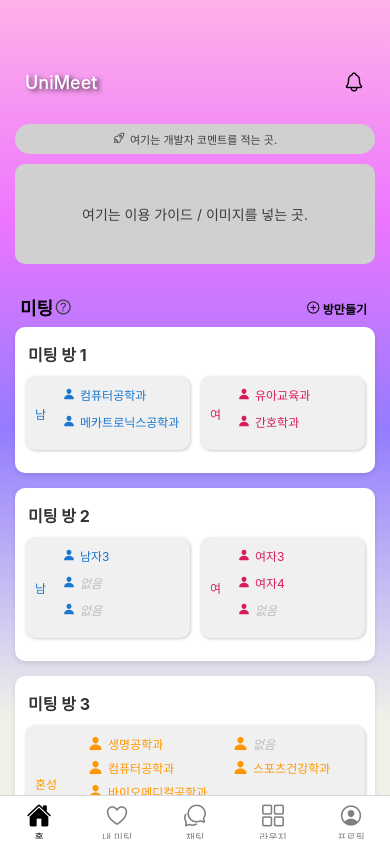
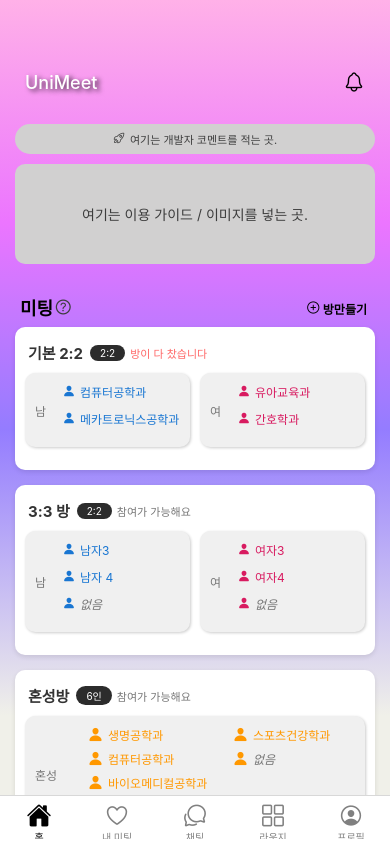
Before and after one commit to simjjjj/UNIMEET, a React Native app: screen / in a window 390 px wide. Built offline with nearby package versions, Linux system fonts and the light colour scheme.

Commit message:
방 만들기 모달 & 디자인 수정, 방이 찼는지, 안 찼는지 확인하는 코드 &

```diff
--- a/Screens/Home/Home.tsx
+++ b/Screens/Home/Home.tsx
@@ -1,65 +1,122 @@
 import React, { useState } from 'react';
-import { View, Text, StyleSheet, ScrollView, TouchableOpacity } from 'react-native';
+import { View, Text, StyleSheet, ScrollView, TouchableOpacity, Modal, TextInput, Button } from 'react-native';
 import Header from '../../navigation/Header';
 import { Ionicons } from '@expo/vector-icons';
 import { LinearGradient } from 'expo-linear-gradient';
 
-type Participant = {
+// 타입 정의
+type Gender = '남' | '여';
+
+interface Participant {
   id: number;
   name: string;
-  gender: '남' | '여';
-};
+  gender: Gender;
+}
 
-type MeetingRoom = {
+interface MeetingRoom {
   id: number;
+  title: string;
   participants: Participant[];
-};
+  type?: 'pair' | 'mixed'; // 혼성방 여부
+}
+
+interface RoomPreset {
+  label: string;
+  male: number;
+  female: number;
+  type: 'pair' | 'mixed';
+}
+
+const ROOM_PRESETS: RoomPreset[] = [
+  { label: '1:1', male: 1, female: 1, type: 'pair' },
+  { label: '2:2', male: 2, female: 2, type: 'pair' },
+  { label: '3:3', male: 3, female: 3, type: 'pair' },
+  { label: '혼성 4인', male: 2, female: 2, type: 'mixed' },
+  { label: '혼성 6인', male: 3, female: 3, type: 'mixed' },
+];
 
 const Home: React.FC = () => {
   const [meetingRooms, setMeetingRooms] = useState<MeetingRoom[]>([
     {
       id: 1,
+      title: '기본 2:2',
       participants: [
         { id: 1, name: "컴퓨터공학과", gender: "남" },
         { id: 2, name: "메카트로닉스공학과", gender: "남" },
         { id: 3, name: "유아교육과", gender: "여" },
         { id: 4, name: "간호학과", gender: "여" },
       ],
+      type: 'pair',
     },
     {
       id: 2,
+      title: '3:3 방',
       participants: [
         { id: 5, name: "남자3", gender: "남" },
-        { id: 6, name: "", gender: "남" },
+        { id: 6, name: "남자 4", gender: "남" },
         { id: 7, name: "", gender: "남" },
         { id: 8, name: "여자3", gender: "여" },
         { id: 9, name: "여자4", gender: "여" },
         { id: 10, name: "", gender: "여" },
       ],
+      type: 'pair',
     },
     {
       id: 3,
+      title: '혼성방',
       participants: [
         { id: 1, name: "생명공학과", gender: "남" },
-        { id: 2, name: "", gender: "여" },
-        { id: 3, name: "컴퓨터공학과", gender: '남'},
-        { id: 4, name: '스포츠건강학과', gender: '여'},
-        { id: 5, name: '바이오메디컬공학과', gender: '여'},
-        { id: 6, name: '', gender: '남'},
-      ]
+        { id: 2, name: "스포츠건강학과", gender: "여" },
+        { id: 3, name: "컴퓨터공학과", gender: '남' },
+        { id: 4, name: '', gender: '여' },
+        { id: 5, name: '바이오메디컬공학과', gender: '여' },
+        { id: 6, name: '', gender: '남' },
+      ],
+      type: 'mixed',
     },
   ]);
 
-  const handleNotificationPress = () => {
-    alert('홈 화면에서 알림을 눌렀습니다!');
+  // 모달 상태 및 입력값
+  const [modalVisible, setModalVisible] = useState<boolean>(false);
+  const [roomTitle, setRoomTitle] = useState<string>('');
+  const [selectedPreset, setSelectedPreset] = useState<RoomPreset>(ROOM_PRESETS[0]);
+
+  // 인원수 표시
+  const getPeopleLabel = (room: MeetingRoom) => {
+    const maleTotal :number = room.participants.filter(p => p.gender === "남").length;
+    const femaleTotal :number = room.participants.filter(p => p.gender === "여").length;
+    if (room.type === 'mixed') {
+      return `${room.participants.length}인`;
+    }
+    const maleCountFilled :number = room.participants.filter(p => p.gender === "남" && p.name !== "").length;
+    const femaleCountFilled :number = room.participants.filter(p => p.gender === "여" && p.name !== "").length;
+    return `${maleCountFilled}:${femaleCountFilled}`;
   };
 
+  // 방이 다 찼는지(name이 모두 채워졌는지)
+  const isRoomFull = (room: MeetingRoom) =>
+    room.participants.every((p: Participant) => p.name !== "");
+
+  // 방 만들기
   const handleCreateRoom = () => {
-    alert('방 만들기 기능 준비 중!');
+    setModalVisible(true);
   };
 
-  const handleMeetingInfo = () => {
-    alert('설명하는 기능 준비중');
+  const handleAddRoom = () => {
+    if (!roomTitle.trim()) return;
+    const m :number = selectedPreset.male;
+    const f :number = selectedPreset.female;
+    const newId :number = (meetingRooms.length ? Math.max(...meetingRooms.map(r => r.id)) : 0) + 1;
+    const participants: Participant[] = [
+      ...Array(m).fill(null).map((_, idx) => ({ id: newId * 100 + idx + 1, name: "", gender: "남" as Gender })),
+      ...Array(f).fill(null).map((_, idx) => ({ id: newId * 100 + m + idx + 1, name: "", gender: "여" as Gender })),
+    ];
+    const type: 'pair' | 'mixed' = selectedPreset.type;
+    const title :string = roomTitle;
+    setMeetingRooms([...meetingRooms, { id: newId, title, participants, type }]);
+    setModalVisible(false);
+    setRoomTitle('');
+    setSelectedPreset(ROOM_PRESETS[0]);
   };
 
   return (
@@ -70,7 +127,7 @@ const Home: React.FC = () => {
       end={{ x: 0, y: 0.5 }}
       style={styles.container}
     >
-      <Header title="UniMeet" onNotificationPress={handleNotificationPress} />
+      <Header title="UniMeet" onNotificationPress={() => alert('홈 화면에서 알림을 눌렀습니다!')} />
 
       <ScrollView contentContainerStyle={styles.content}>
         <View style={styles.comment}>
@@ -84,7 +141,7 @@ const Home: React.FC = () => {
 
         <View style={styles.meetingContainer}>
           <Text style={styles.text1}>미팅</Text>
-          <TouchableOpacity onPress={handleMeetingInfo}>
+          <TouchableOpacity onPress={() => alert('설명하는 기능 준비중')}>
             <Ionicons name="help-circle-outline" size={20} style={styles.icon} />
           </TouchableOpacity>
           <View style={{ flex: 1 }} />
@@ -94,14 +151,29 @@ const Home: React.FC = () => {
           </TouchableOpacity>
         </View>
 
-        {meetingRooms.map((room) => (
+        {meetingRooms.map((room) => {
+          const maleTotal :number = room.participants.filter(p => p.gender === "남").length;
+          const femaleTotal :number = room.participants.filter(p => p.gender === "여").length;
+          const isPureGender :boolean = room.type !== 'mixed';
+          const isMixed :boolean = room.type === 'mixed';
+          return (
             <View key={room.id} style={styles.meetingCard}>
               <View style={styles.cardHeader}>
-              <Text style={styles.cardTitle}>미팅 방 {room.id}</Text>
+                <Text style={styles.cardTitle}>{room.title}</Text>
+                <View style={styles.statusRow}>
+                  <Text style={styles.peopleCount}>{getPeopleLabel(room)}</Text>
+                  <Text
+                    style={[
+                      styles.roomStatus,
+                      isRoomFull(room) ? styles.fullStatus : styles.openStatus,
+                    ]}
+                  >
+                    {isRoomFull(room) ? "방이 다 찼습니다" : "참여가 가능해요"}
+                  </Text>
+                </View>
               </View>
               <View style={styles.participantsContainer}>
-              {/* 혼성 그룹 */}
-              {room.id === 3 ? (
+                {isMixed ? (
                   <View style={styles.mixedBox}>
                     <Text style={styles.mixedLabel}>혼성</Text>
                     <View style={styles.mixedParticipantsWrap}>
@@ -171,20 +243,64 @@ const Home: React.FC = () => {
                 )}
               </View>
             </View>
+          );
+        })}
+      </ScrollView>
+
+      {/* 방 만들기 모달 */}
+      <Modal
+        visible={modalVisible}
+        transparent
+        animationType="slide"
+        onRequestClose={() => setModalVisible(false)}
+      >
+        <View style={styles.modalOverlay}>
+          <View style={styles.modalContent}>
+            <Text style={{ fontWeight: 'bold', fontSize: 16, marginBottom: 10 }}>방 만들기</Text>
+            <Text style={{ marginBottom: 8 }}>미팅방 제목</Text>
+            <TextInput
+              style={styles.input}
+              value={roomTitle}
+              onChangeText={setRoomTitle}
+              placeholder="방 제목을 입력하세요"
+            />
+            <Text style={{ marginTop: 10, marginBottom: 8 }}>방 유형</Text>
+            <View style={{ flexDirection: 'row', flexWrap: 'wrap', marginBottom: 10 }}>
+              {ROOM_PRESETS.map(preset => (
+                <TouchableOpacity
+                  key={preset.label}
+                  style={[
+                    styles.presetBtn,
+                    selectedPreset.label === preset.label && styles.presetBtnSelected
+                  ]}
+                  onPress={() => setSelectedPreset(preset)}
+                >
+                  <Text style={[
+                    styles.presetBtnText,
+                    selectedPreset.label === preset.label && styles.presetBtnTextSelected
+                  ]}>{preset.label}</Text>
+                </TouchableOpacity>
               ))}
-      </ScrollView>
+            </View>
+            <View style={{ flexDirection: 'row', justifyContent: 'space-between', marginTop: 20 }}>
+              <Button title="취소" onPress={() => setModalVisible(false)} />
+              <Button title="생성" onPress={handleAddRoom} />
+            </View>
+          </View>
+        </View>
+      </Modal>
     </LinearGradient>
   );
 };
 
 const styles = StyleSheet.create({
   container: {
-    flex: 1,
+    flex: 1
   },
   content: {
     paddingTop: 10,
     paddingHorizontal: 15,
-    alignItems: 'center',
+    alignItems: 'center'
   },
   comment: {
     width: '100%',
@@ -197,8 +313,8 @@ const styles = StyleSheet.create({
     flexDirection: 'row',
   },
   commentText: {
-    fontSize: 11,
-    color: '#3D3D3D',
+    fontSize:11,
+    color: '#3D3D3D'
   },
   guideBox: {
     width: '100%',
@@ -206,18 +322,18 @@ const styles = StyleSheet.create({
     borderRadius: 10,
     justifyContent: 'center',
     alignItems: 'center',
-    backgroundColor: '#D1D0D0',
+    backgroundColor:
+    '#D1D0D0',
     marginBottom: 30,
   },
   guideBoxText: {
     textAlign: 'center',
-    color: '#3D3D3D',
+    color: '#3D3D3D'
   },
-  text1: {
-    fontSize: 18,
+  text1: { fontSize: 18,
     fontWeight: 'bold',
     marginBottom: 2,
-    marginLeft: 5,
+    marginLeft: 5
   },
   meetingContainer: {
     width: '100%',
@@ -228,17 +344,17 @@ const styles = StyleSheet.create({
   icon: {
     marginRight: 5,
     marginBottom: 2,
-    color: '#3D3D3D',
+    color: '#3D3D3D'
   },
   createRoomBtn: {
     flexDirection: 'row',
     alignItems: 'center',
     paddingVertical: 5,
-    paddingHorizontal: 8,
+    paddingHorizontal: 8
   },
   createRoomBtnText: {
     fontWeight: '600',
-    fontSize: 12,
+    fontSize: 12
   },
   meetingCard: {
     width: '100%',
@@ -255,15 +371,39 @@ const styles = StyleSheet.create({
   },
   cardHeader: {
     flexDirection: 'row',
-    justifyContent: 'space-between',
     alignItems: 'center',
     marginBottom: 10,
     marginLeft: 13,
   },
   cardTitle: {
-    fontSize: 16,
+    fontSize: 15,
     fontWeight: 'bold',
     color: '#333',
+    marginRight: 7,
+  },
+  statusRow: {
+    flexDirection: 'row',
+    alignItems: 'center',
+  },
+  peopleCount: {
+    fontSize: 10,
+    backgroundColor: '#2C2C2C',
+    color: '#FFFFFF',
+    paddingTop: 2,
+    paddingBottom: 2,
+    paddingLeft: 10,
+    paddingRight: 10,
+    borderRadius: 15,
+    marginRight: 5,
+  },
+  roomStatus: {
+    fontSize: 11,
+  },
+  fullStatus: {
+    color: '#FF6666',
+  },
+  openStatus: {
+    color: '#767676',
   },
   participantsContainer: {
     flexDirection: 'column',
@@ -272,7 +412,6 @@ const styles = StyleSheet.create({
     paddingHorizontal: 10,
     width: '100%',
   },
-  // 남/여 그룹 한 줄에
   genderRowWrap: {
     flexDirection: 'row',
     width: '100%',
@@ -288,14 +427,11 @@ const styles = StyleSheet.create({
     padding: 10,
     marginRight: 5,
     minHeight: 60,
-    // iOS
     shadowColor: '#000',
     shadowOffset: { width: 1, height: 1 },
     shadowOpacity: 0.2,
     shadowRadius: 3,
-
-    // Android
-    elevation: 4,
+    elevation: 2,
   },
   genderBoxFemale: {
     flex: 1,
@@ -310,11 +446,11 @@ const styles = StyleSheet.create({
     shadowOffset: { width: 1, height: 1 },
     shadowOpacity: 0.2,
     shadowRadius: 3,
-    elevation: 4,
+    elevation: 2,
   },
   genderLabelMale: {
     fontWeight: '500',
-    color: '#1976d2',
+    color: '#767676',
     fontSize: 12,
     marginRight: 8,
     minWidth: 20,
@@ -322,7 +458,7 @@ const styles = StyleSheet.create({
   },
   genderLabelFemale: {
     fontWeight: '500',
-    color: '#d81b60',
+    color: '#767676',
     fontSize: 12,
     marginRight: 8,
     minWidth: 20,
@@ -332,31 +468,29 @@ const styles = StyleSheet.create({
     flex: 1,
     flexDirection: 'row',
     flexWrap: 'wrap',
-    alignItems: 'center',
+    alignItems: 'center'
   },
   participantRow: {
     flexDirection: 'row',
     alignItems: 'center',
     marginBottom: 10,
-    minWidth: 70,
-  },
+    minWidth: 70 },
   mixedBox: {
     flexDirection: 'row',
     alignItems: 'center',
     backgroundColor: '#F0F0F0',
     borderRadius: 10,
     padding: 10,
-    minHeight: 60,
-    width: '100%',
+    minHeight: 60, width: '100%',
     shadowColor: '#000',
     shadowOffset: { width: 1, height: 1 },
     shadowOpacity: 0.2,
     shadowRadius: 3,
-    elevation: 4,
+    elevation: 2,
   },
   mixedLabel: {
     fontWeight: '500',
-    color: '#FF9800',
+    color: '#767676',
     fontSize: 12,
     minWidth: 28,
     textAlignVertical: 'center',
@@ -365,33 +499,77 @@ const styles = StyleSheet.create({
     flex: 1,
     flexDirection: 'row',
     flexWrap: 'wrap',
-    alignItems: 'center',
+    alignItems: 'center'
   },
   mixedParticipantRow: {
     flexDirection: 'row',
     alignItems: 'center',
     marginBottom: 7,
     minWidth: 120,
-    marginLeft: 25,
+    marginLeft: 25
   },
   male: {
     color: '#1976d2',
-    marginRight: 5,
+    marginRight: 5
   },
   female: {
     color: '#d81b60',
-    marginRight: 5,
+    marginRight: 5
   },
   mixedIcon: {
     color: '#FF9800',
-    marginRight: 5,
+    marginRight: 5
   },
   participantText: {
-    fontSize: 12,
+    fontSize: 12
   },
   noName: {
-    color: '#BDBDBD',
-    fontStyle: 'italic',
+    color: '#767676',
+    fontStyle: 'italic'
+  },
+  modalOverlay: {
+    flex: 1,
+    backgroundColor: 'rgba(0,0,0,0.3)',
+    justifyContent: 'center',
+    alignItems: 'center',
+  },
+  modalContent: {
+    width: 270,
+    backgroundColor: '#fff',
+    borderRadius: 12,
+    padding: 20,
+    alignItems: 'stretch',
+    shadowColor: '#000',
+    shadowOffset: { width: 0, height: 2 },
+    shadowOpacity: 0.2,
+    shadowRadius: 8,
+    elevation: 10,
+  },
+  input: {
+    borderWidth: 1,
+    borderColor: '#ccc',
+    borderRadius: 6,
+    padding: 8,
+    marginVertical: 6,
+  },
+  presetBtn: {
+    paddingHorizontal: 12,
+    paddingVertical: 6,
+    borderRadius: 16,
+    backgroundColor: '#eee',
+    marginRight: 8,
+    marginBottom: 8,
+  },
+  presetBtnSelected: {
+    backgroundColor: '#947CFF',
+  },
+  presetBtnText: {
+    fontSize: 13,
+    color: '#333',
+  },
+  presetBtnTextSelected: {
+    color: '#fff',
+    fontWeight: 'bold',
   },
 });
 
--- a/Screens/Profile/ProfileDetail.tsx
+++ b/Screens/Profile/ProfileDetail.tsx
@@ -196,6 +196,7 @@ const styles = StyleSheet.create({
     shadowColor: '#000',
     shadowOpacity: 0.1,
     shadowRadius: 5,
+    elevation: 2,
     marginRight: 100,
   },
   interestTags: {
@@ -218,6 +219,7 @@ const styles = StyleSheet.create({
     shadowColor: '#000',
     shadowOpacity: 0.1,
     shadowRadius: 5,
+    elevation: 2,
   },
 });
 
```
Lines whose indentation alone changed are shown as unchanged.
